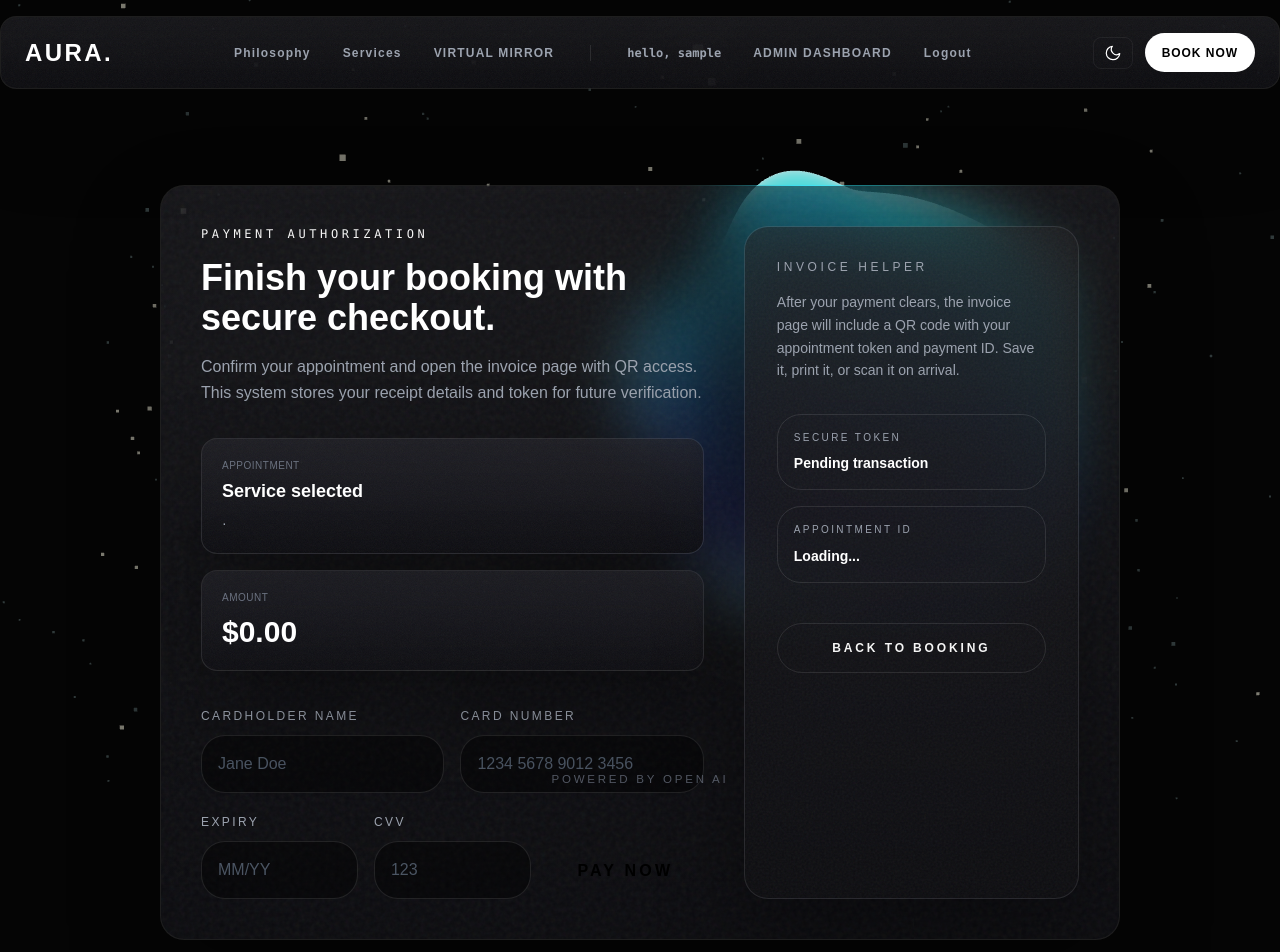
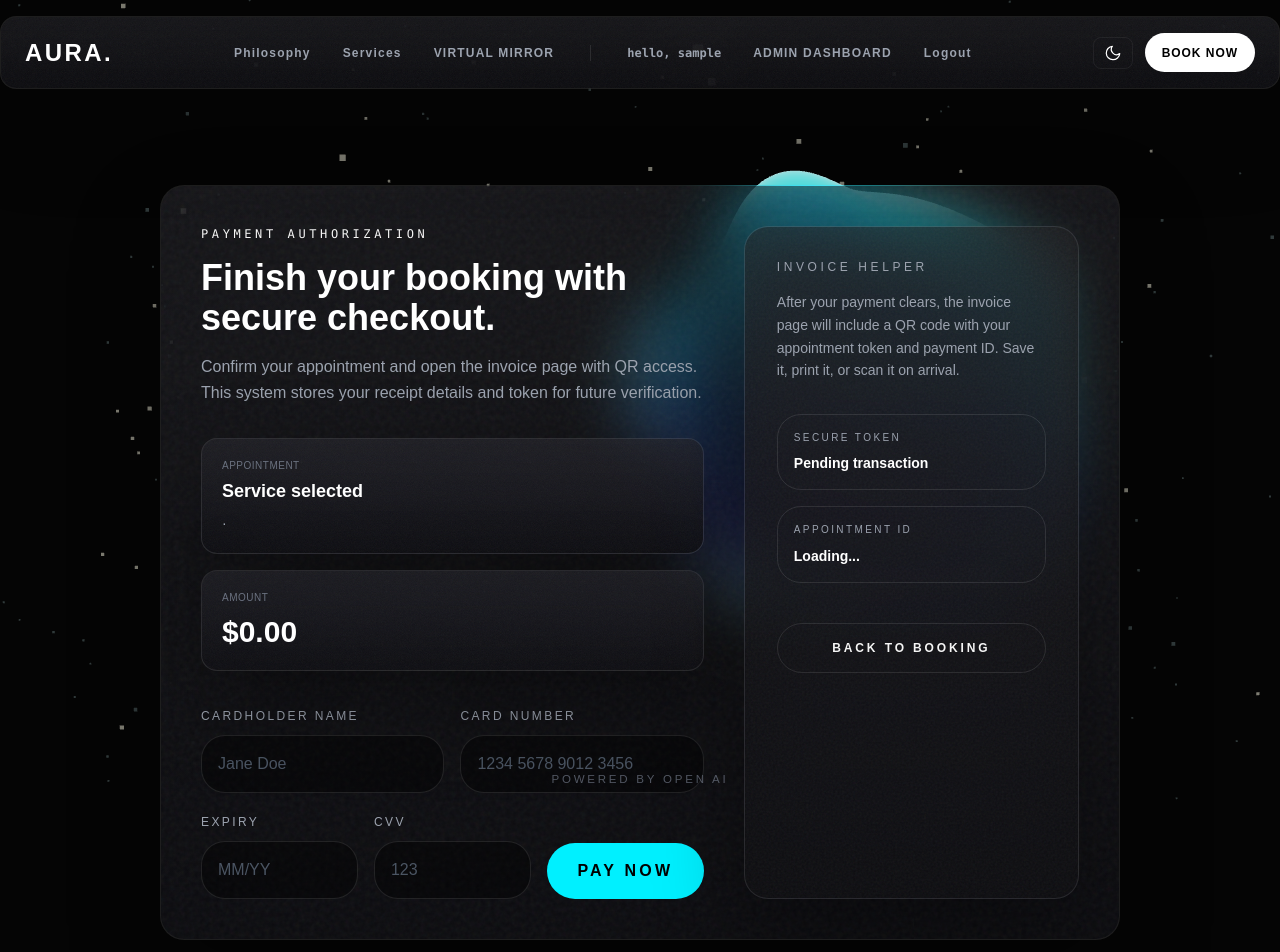
Before and after one commit to Monitorcharan/aura-studio-app, a React (Vite) app in the folder frontend/: page /payment in a window 1280 px wide. Shown: the top 952 px of the page. Built offline with nearby package versions, Linux system fonts and the light colour scheme; sample sign-in values are in the browser's storage.

Commit message:
fix: make pay and download buttons visible

```diff
--- a/frontend/src/pages/Invoice.jsx
+++ b/frontend/src/pages/Invoice.jsx
@@ -130,8 +130,8 @@ export default function Invoice() {
                     </div>
                     <button
                       onClick={downloadInvoice}
-                      className="rounded-full bg-accentCyan px-8 py-4 font-bold uppercase tracking-[0.2em] hover:opacity-90 transition duration-300"
-                      style={{ color: '#000' }}
+                      className="rounded-full px-8 py-4 font-bold uppercase tracking-[0.2em] hover:opacity-90 transition duration-300"
+                      style={{ backgroundColor: 'var(--accent-cyan)', color: '#000' }}
                     >
                       Download Invoice
                     </button>
--- a/frontend/src/pages/Payment.jsx
+++ b/frontend/src/pages/Payment.jsx
@@ -171,8 +171,8 @@ export default function Payment() {
                   <div className="flex items-end">
                     <button
                       type="submit"
-                      className="w-full rounded-full bg-accentCyan py-4 font-bold uppercase tracking-[0.2em] hover:opacity-90 transition duration-300"
-                      style={{ color: '#000' }}
+                      className="w-full rounded-full py-4 font-bold uppercase tracking-[0.2em] hover:opacity-90 transition duration-300"
+                      style={{ backgroundColor: 'var(--accent-cyan)', color: '#000' }}
                     >
                       Pay Now
                     </button>
```
